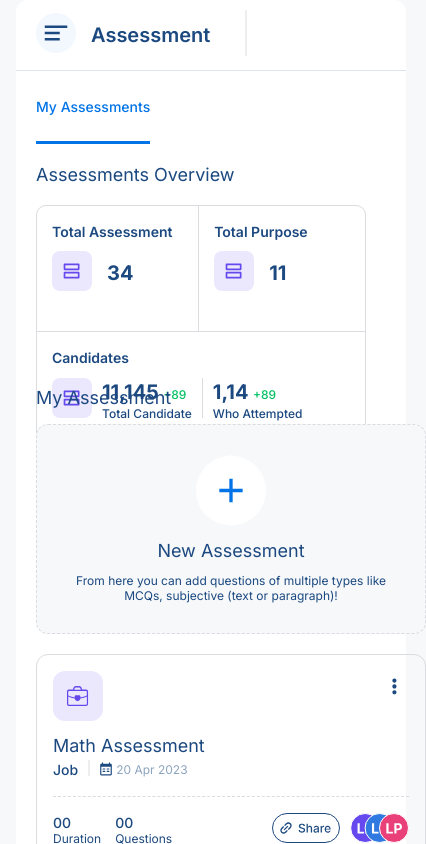
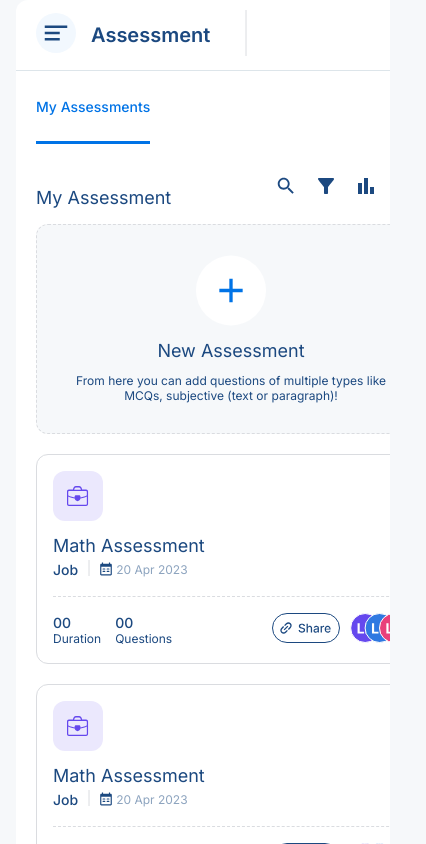
Before and after one commit to Preetam078/unstop_assigment, a Next.js app: page / in a window 390 px wide. Shown: the top 844 px of the page, 426 px wide, since content can reach past the window. Built offline with nearby package versions, Linux system fonts and the light colour scheme.

Commit message:
done changes

```diff
--- a/src/app/_components/Dashboard/AssessmentBar/AssessmentIcon/assessmentIcon.jsx
+++ b/src/app/_components/Dashboard/AssessmentBar/AssessmentIcon/assessmentIcon.jsx
@@ -1,9 +1,14 @@
 import styles from "./assessmentIcon.module.css"
 
-export default function AssessmentIcon({icon}) {
+export default function AssessmentIcon({icon, setOpenAssementOverview}) {
+    function handleClick() {
+        if(icon.option === "drag") {
+            setOpenAssementOverview((prev)=>!prev)
+        }
+    }
     return (
-        <div className={styles.assessment_icon_container}>
-            <div dangerouslySetInnerHTML={{ __html: icon }} />
+        <div className={styles.assessment_icon_container} onClick={handleClick}>
+            <div dangerouslySetInnerHTML={{ __html: icon.icon }} />
         </div>
     )
 }
--- a/src/app/_components/Dashboard/AssessmentBar/assessmentBar.js
+++ b/src/app/_components/Dashboard/AssessmentBar/assessmentBar.js
@@ -2,7 +2,7 @@ import AssessmentIcon from "./AssessmentIcon/assessmentIcon"
 import styles from "./assessmentBar.module.css"
 import data from "@/app/_data/data"
 
-export default function AssessmentBar() {
+export default function AssessmentBar({setOpenAssementOverview}) {
     return (
         <div className={styles.assessment_bar}>
             <div>
@@ -12,7 +12,7 @@ export default function AssessmentBar() {
             <div class={styles.assessment_icon_list}>
                 {
                     data.myAssessmentIcons.map((item, index)=> (
-                        <AssessmentIcon icon={item}/>
+                        <AssessmentIcon icon={item} setOpenAssementOverview={setOpenAssementOverview}/>
                     ))
                 }
             </div>
--- a/src/app/_components/Dashboard/AssessmentBar/assessmentBar.module.css
+++ b/src/app/_components/Dashboard/AssessmentBar/assessmentBar.module.css
@@ -16,3 +16,10 @@
     /* display: flex; */
     display: none;
 }
+
+@media screen and (max-width: 650px) {
+    .assessment_icon_list {
+        display: flex;
+    }
+
+}
--- a/src/app/_components/Dashboard/AssessmentCards/NewCard/newCard.jsx
+++ b/src/app/_components/Dashboard/AssessmentCards/NewCard/newCard.jsx
@@ -1,9 +1,13 @@
 import styles from "./newCard.module.css"
 import data from "@/app/_data/data"
+import "../../../../page.module.css"
 
 export default function NewCard({setOpenForm}) {
+    function handleOpenForm() {
+        setOpenForm(true);
+    }
     return (
-        <div className={styles.new_card_container} onClick={()=>{setOpenForm(true)}}>
+            <div className={styles.new_card_container} onClick={handleOpenForm}>
                 <div className={styles.card_icon} dangerouslySetInnerHTML={{ __html: data.newCard.icon }} />
                 <div className={styles.card_subheading}>
                     <span>{data.newCard.subheading}</span>
--- a/src/app/_components/Dashboard/AssessmentOverview/assessmentOverview.js
+++ b/src/app/_components/Dashboard/AssessmentOverview/assessmentOverview.js
@@ -5,27 +5,7 @@ import {
   candidates_score_card_details,
   candidates_source_score_card_details,
 } from "./constant";
-import { useState, useEffect } from "react";
-
-function useMediaQuery(query) {
-  const [matches, setMatches] = useState(false);
-
-  useEffect(() => {
-    const mediaQuery = window.matchMedia(query);
-
-    // Function to update matches based on the media query
-    const updateMatches = () => setMatches(mediaQuery.matches);
-
-    // Initial check and setup listener
-    updateMatches();
-    mediaQuery.addListener(updateMatches);
-
-    // Cleanup: remove the listener when the component unmounts
-    return () => mediaQuery.removeListener(updateMatches);
-  }, [query]);
-
-  return matches;
-}
+import { useMediaQuery } from "../../customHook/useMediaQuery";
 
 export default function AssessmentOverview() {
   const isSmallScreen = useMediaQuery("(max-width: 1000px)");
--- a/src/app/_components/Dashboard/AssessmentOverview/assessmentOverview.module.css
+++ b/src/app/_components/Dashboard/AssessmentOverview/assessmentOverview.module.css
@@ -1,5 +1,4 @@
 .assessment_overview {
-  height: 160px;
   padding: 20px;
 }
 .assessment_overview_text {
--- a/src/app/_components/Dashboard/dashboard.jsx
+++ b/src/app/_components/Dashboard/dashboard.jsx
@@ -4,7 +4,11 @@ import AssessmentOverview from "./AssessmentOverview/assessmentOverview";
 import Header from "./Header/header";
 import styles from "./dashboard.module.css";
 import SwitchTab from "./Header/components/SwitchTabs/switchTabs";
+import { useMediaQuery } from "../customHook/useMediaQuery";
+import { useState } from "react";
 export default function Dashboard({setOpenForm}) {
+    const isMobile = useMediaQuery("(max-width: 650px)");
+    const [openAssementOverview,setOpenAssementOverview]=useState(false)
     return (
         <div className={styles.dashboard_container}>
             <Header/>
@@ -14,11 +18,19 @@ export default function Dashboard({setOpenForm}) {
             {/* <div className={styles.dashboard_subheading}>
                 <span className={styles.dashboard_subheading_text}>Assessments Overview</span>
             </div> */}
-			<AssessmentOverview/>
+            <div>
+                {
+                    !isMobile && <AssessmentOverview/>
+                }
+                {
+                    openAssementOverview && isMobile && <AssessmentOverview/>
+                }
+
             {/**TODO stats bar */}
 
-            <AssessmentBar/>
+            <AssessmentBar setOpenAssementOverview={setOpenAssementOverview}/>
             <AssessmentCards setOpenForm={setOpenForm}/>
+            </div>
         </div>
     )
 }
--- a/src/app/_components/Form/form.jsx
+++ b/src/app/_components/Form/form.jsx
@@ -5,14 +5,18 @@ import data from "@/app/_data/data"
 import { useState } from "react"
 
 export default function Form({setOpenForm}) {
+
+  function handleFormClose() {
+    setAddClass(styles.modal_close);
+    setOpenForm(false)
+  }
+
   const [addClass,setAddClass]=useState(null)
   return (
     <div className={`${styles.form_container} ${addClass}}`}>
       <div className={styles.form_header}>
         <div className={styles.form_heading}>Create new assessment</div>
-        <div dangerouslySetInnerHTML={{ __html: data.cutForm }} onClick={()=>{
-          setAddClass(styles.modal_close);
-          setOpenForm(false)}} />
+        <div dangerouslySetInnerHTML={{ __html: data.cutForm }} onClick={handleFormClose} />
       </div>
       <form>
         <div className={styles.form_field_container}>
--- /dev/null
+++ b/src/app/_components/customHook/useMediaQuery.js
@@ -0,0 +1,22 @@
+const { useState, useEffect } = require("react");
+
+
+export function useMediaQuery(query) {
+    const [matches, setMatches] = useState(false);
+
+    useEffect(() => {
+      const mediaQuery = window.matchMedia(query);
+
+      // Function to update matches based on the media query
+      const updateMatches = () => setMatches(mediaQuery.matches);
+
+      // Initial check and setup listener
+      updateMatches();
+      mediaQuery.addListener(updateMatches);
+
+      // Cleanup: remove the listener when the component unmounts
+      return () => mediaQuery.removeListener(updateMatches);
+    }, [query]);
+
+    return matches;
+  }
--- a/src/app/page.js
+++ b/src/app/page.js
@@ -7,6 +7,7 @@ import { useState } from 'react'
 
 export default function Home() {
   const [openForm,setOpenForm]=useState(false)
+  console.log(openForm)
   return (
     <>
      <div className={styles.app_container}>
--- a/src/app/page.module.css
+++ b/src/app/page.module.css
@@ -1,6 +1,7 @@
 .app_container{
   background-color: #F6F8FA;
   display: flex;
+  overflow-y: hidden;
 }
 
 .form_main_container{
```
Also changed, not shown: src/app/_data/data.js. Lines whose indentation alone changed are shown as unchanged.
